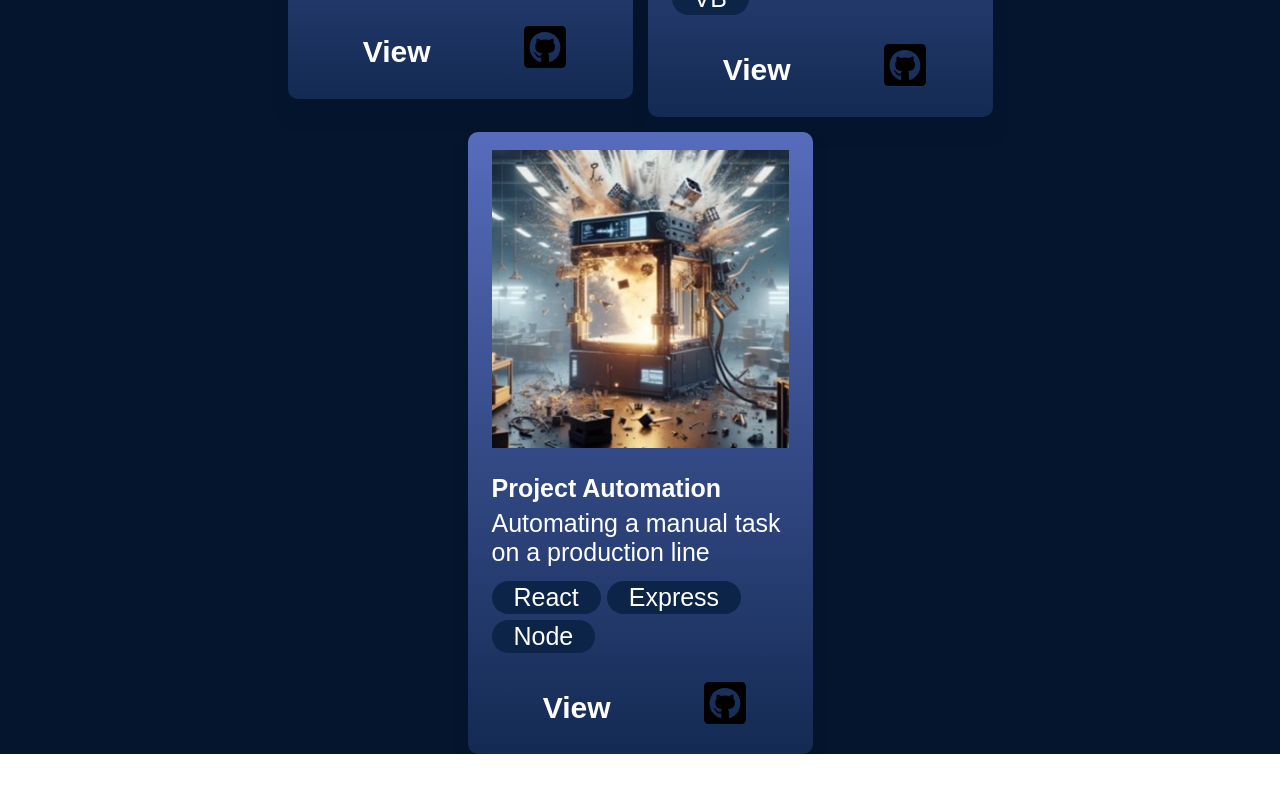
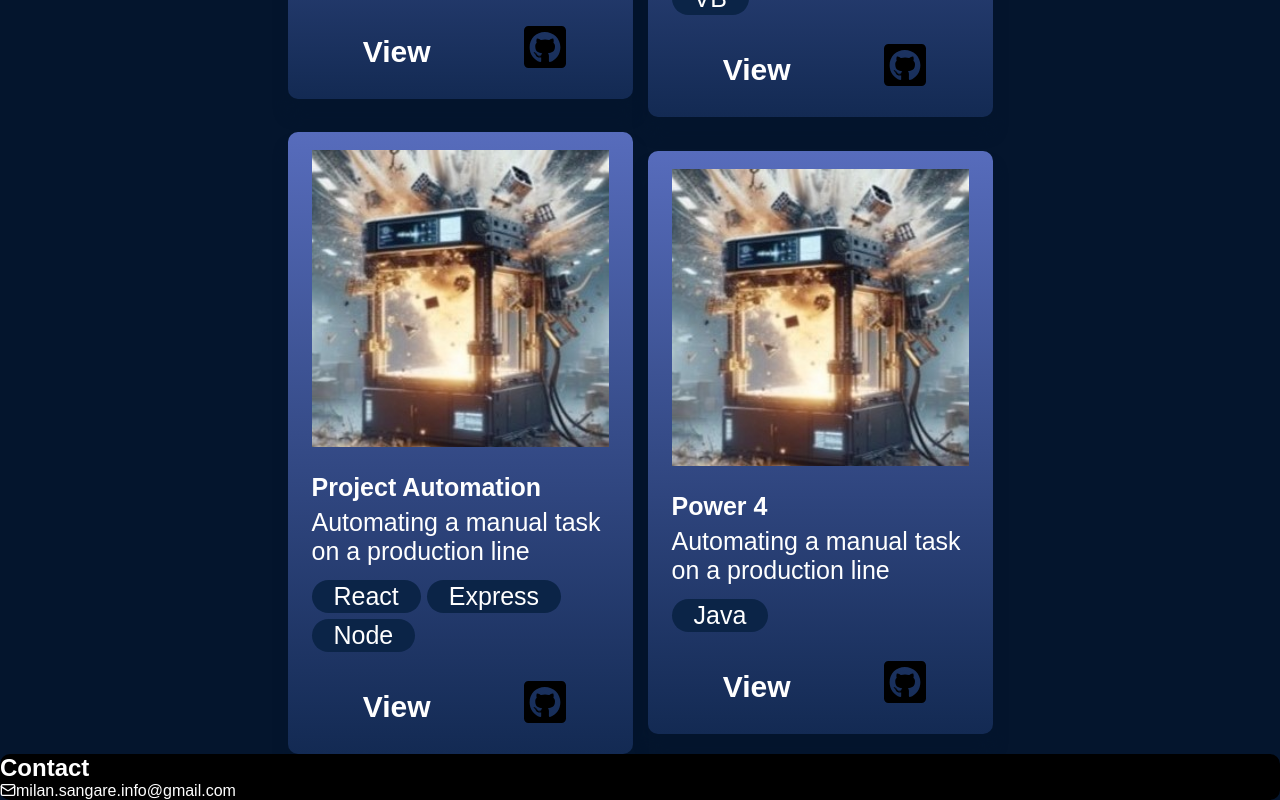
Before and after one commit to Milan-SANGARE/Portfolio-React, a React (Vite) app: page / in a window 1280 px wide. Shown: the part 3600-4400 px from the top of the page. Before the commit the page ends 4354 px from the top, so only its background shows below. Built offline with nearby package versions, Linux system fonts and the light colour scheme; the HTML template or start-up script is replaced by a standard one.

Commit message:
fin de project tuto et debut de contact and rework of some project pictures... :)

```diff
--- a/src/App.jsx
+++ b/src/App.jsx
@@ -3,7 +3,8 @@ import { Navbar } from "./components/Navbar/Navbar";
 import { Profile } from "./components/Profile/Profile";
 import { About } from "./components/About/About";
 import { Experience } from "./components/Experience/Experience";
-import { Projects } from "./components/Projects/Projects"
+import { Projects } from "./components/Projects/Projects";
+import { Contact } from "./components/Contact/Contact"
 
 function App() {
   return (
@@ -13,6 +14,7 @@ function App() {
       <About />
       <Experience />
       <Projects />
+      <Contact/>
     </div>
   );
 }
--- /dev/null
+++ b/src/components/Contact/Contact.jsx
@@ -0,0 +1,18 @@
+// eslint-disable-next-line no-unused-vars
+import React from "react";
+import style from "./Contact.module.css";
+import { LuMail } from "react-icons/lu";
+
+export const Contact = () => {
+  return (
+    <section className={style.container} id="Contact" >
+      <footer >
+        <h2 className={style.title}>Contact</h2>
+        <a className={style.mail}>
+          <LuMail />
+          milan.sangare.info@gmail.com
+        </a>
+      </footer>
+    </section>
+  );
+};
--- /dev/null
+++ b/src/components/Contact/Contact.module.css
@@ -0,0 +1,19 @@
+.container {
+    position: relative;
+    display: flex;
+    align-items: center;
+
+    border-radius: 10px;
+    background-color: black;
+  }
+
+.title{
+    color: white;
+}
+
+.mail{
+    display: flex;
+    position: relative;
+    color: white;
+
+}
--- a/src/components/Profile/Profile.jsx
+++ b/src/components/Profile/Profile.jsx
@@ -1,3 +1,4 @@
+// eslint-disable-next-line no-unused-vars
 import React from "react";
 
 import styles from "./Profile.module.css";
--- a/src/components/Projects/ProjectFrame.jsx
+++ b/src/components/Projects/ProjectFrame.jsx
@@ -1,10 +1,11 @@
+// eslint-disable-next-line no-unused-vars
 import React from "react";
 import { getImageUrl } from "../../utils";
 import style from "./ProjectFrame.module.css"
 import { FaGithubSquare } from "react-icons/fa";
 
 
-export const ProjectFrame = ({project:{title, imageSrc, description, skills, demo, source, icon}}) => {
+export const ProjectFrame = ({ project: { title, imageSrc, description, skills, demo, source, icon } }) => {
     return (
         <div className={style.container}>
             <img src={getImageUrl(imageSrc)} alt={`Image of ${title}`} className={style.img}></img>
@@ -21,7 +22,7 @@ export const ProjectFrame = ({project:{title, imageSrc, description, skills, dem
             <div className={style.links}>
                 <a href={demo} target="_blank" className={style.link} rel="noopener noreferrer">View</a>
                 <a href={source} target="_blank" rel="noopener noreferrer" aria-label="GitHub Source">
-                    <FaGithubSquare  className={style.icone} />
+                    <FaGithubSquare className={style.icone} />
                 </a>
             </div>
         </div>
--- a/src/components/Projects/Projects.jsx
+++ b/src/components/Projects/Projects.jsx
@@ -1,3 +1,4 @@
+// eslint-disable-next-line no-unused-vars
 import React from "react";
 import style from "./Projects.module.css";
 import projects from "../../data/projects.json"
--- a/src/data/projects.json
+++ b/src/data/projects.json
@@ -22,6 +22,14 @@
       "skills": ["React", "Express", "Node"],
       "demo": "",
       "source": "https://github.com/DraKkarW2/SYST-MES-AUTOMATIS-"
+    },
+    {
+      "title": "Power 4",
+      "imageSrc": "projects/automatique.jpg",
+      "description": "Automating a manual task on a production line",
+      "skills": ["Java"],
+      "demo": "",
+      "source": ""
     }
 
 ]
```
Also changed, not shown: assets/projects/automatique.jpg.
